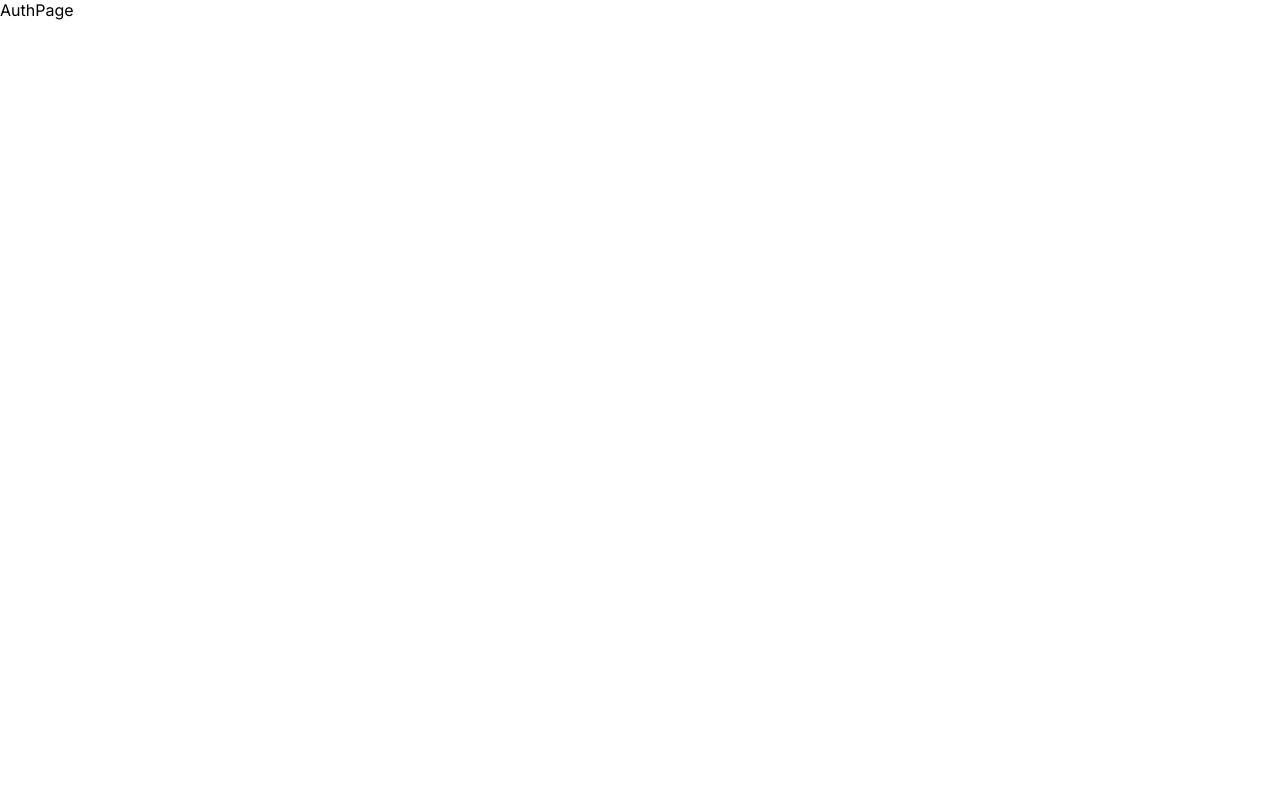
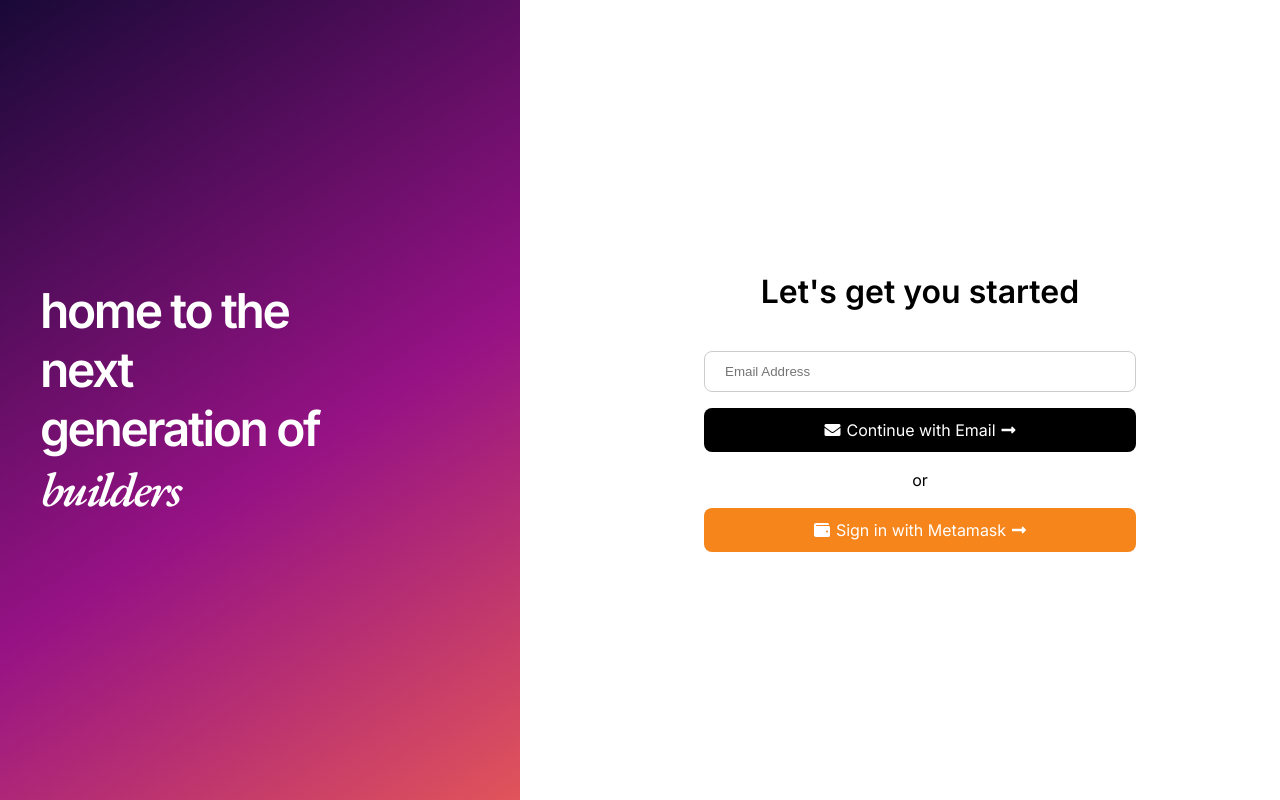
Before and after one commit to dhanmoni/buildspace-demo, a React (Vite) app in the folder client/: page /login in a window 1280 px wide. Built offline with nearby package versions, Linux system fonts and the light colour scheme.

Commit message:
one-click auth done

```diff
--- a/client/src/App.jsx
+++ b/client/src/App.jsx
@@ -1,6 +1,8 @@
 import { BrowserRouter, Routes, Route } from 'react-router-dom'
 import Landing from './pages/Landing'
 import AuthPage from './pages/AuthPage'
+import PrivateRoute from './components/PrivateRoute'
+import Home from './pages/Home'
 
 function App() {
   return (
@@ -15,6 +17,15 @@ function App() {
             path="/login"
             element={<AuthPage/>}
           />
+          <Route
+            exact
+            path="/home"
+            element={
+            <PrivateRoute>
+              <Home/>
+            </PrivateRoute>
+            }
+          />
         </Routes>
       </BrowserRouter>
   )
--- /dev/null
+++ b/client/src/components/PrivateRoute.js
@@ -0,0 +1,25 @@
+
+import { useEffect } from "react";
+import {  useNavigate } from "react-router-dom";
+
+function PrivateRoute({ children }) {
+
+    const navigate = useNavigate()
+    const jwt_token = localStorage.getItem('auth-token')
+    useEffect(()=> {
+        if (!jwt_token) {
+            console.log('returning...')
+            navigate('/');
+        }
+    }, [])
+
+    console.log({jwt_token})
+    if (!jwt_token) {
+        return null;
+    } else {
+        console.log('not returning...')
+        return children
+    }
+}
+
+export default PrivateRoute
--- a/client/src/pages/AuthPage.jsx
+++ b/client/src/pages/AuthPage.jsx
@@ -1,8 +1,100 @@
-import React from 'react'
+import React, {useState} from 'react';
+import {ethers} from 'ethers'
+import '../styles/AuthPage.css'
+import {provider, signer} from '../util/metamask'
+import { useNavigate } from 'react-router-dom';
+
+
+const {ethereum} = window
 
 function AuthPage() {
+
+  const navigate = useNavigate()
+
+  const handleAuthenticate = async ({publicKey,signature}) =>{
+    console.log('authenticating..', publicKey)
+		const res = await fetch(`http://localhost:5000/api/auth/`, {
+			body: JSON.stringify({ publicKey, signature }),
+			headers: {
+				'Content-Type': 'application/json',
+			},
+			method: 'POST',
+		})
+
+    return res.json()
+  }
+
+  const handleSignup = async (publicKey) =>{
+    console.log('signing up..', publicKey)
+		const res = await fetch(`http://localhost:5000/api/auth/register`, {
+			body: JSON.stringify({ publicKey }),
+			headers: {
+				'Content-Type': 'application/json',
+			},
+			method: 'POST',
+		})
+    return res.json();
+}
+
+  const handleSignMessage = async ({publicKey,nonce}) => {
+    console.log('signing msg..', publicKey, nonce)
+		try {
+			const signature = await signer.signMessage(`I am signing my one-time nonce: ${nonce}`);
+      console.log({publicKey, nonce, signature})
+			return { publicKey, signature };
+		} catch (err) {
+			throw new Error(
+				'You need to sign the message to be able to log in.'
+			);
+		}
+	};
+
+  const saveAndRedirect = (data)=> {
+    console.log({data})
+    localStorage.setItem("auth-token", data.token)
+    navigate('/home')
+  }
+
+  const handleMetamaskSign = async ()=> {
+    if(!ethereum) return alert('Please install metamask!');
+   // MetaMask requires requesting permission to connect users accounts
+   const accounts = await provider.send("eth_requestAccounts", []);
+
+    console.log({accounts})
+    if(!accounts.length){
+      return alert('No account found!')
+    }
+
+    fetch(`http://localhost:5000/api/auth/get-user/${accounts[0]}`)
+      .then((response) => response.json())
+      // If yes, retrieve it. If no, create it.
+      .then((user) => user ? user : handleSignup(accounts[0]))
+      // Popup MetaMask confirmation modal to sign message
+      .then(handleSignMessage)
+      // // Send signature to backend on the /auth route
+      .then(handleAuthenticate)
+      // // Pass accessToken back to parent component (to save it in localStorage)
+      .then(saveAndRedirect)
+      .catch((err) => {
+        console.log({err})
+      });
+
+
+
+}
   return (
-    <div>AuthPage</div>
+    <div id="auth-page">
+      <div id="left-panel">
+      <p>home to the next generation of <br/><span>builders</span></p>
+      </div>
+      <div id="auth-form">
+        <p>Let's get you started</p>
+        <input placeholder='Email Address'/>
+        <div id="email-btn">Continue with Email</div>
+        <span style={{margin:10}}>or</span>
+        <div id="metamask-btn" onClick={handleMetamaskSign}>Sign in with Metamask</div>
+      </div>
+    </div>
   )
 }
 
--- /dev/null
+++ b/client/src/pages/Home.jsx
@@ -0,0 +1,25 @@
+import React, { useEffect, useState } from 'react'
+import { useNavigate } from "react-router-dom";
+
+function Home() {
+  const navigate = useNavigate()
+  const [token, setToken] = useState("")
+    useEffect(()=> {
+        const token = localStorage.getItem('auth-token')
+        setToken(token)
+    }, [])
+
+    const handleSignout = ()=> {
+      localStorage.removeItem('auth-token')
+      navigate('/')
+    }
+  return (
+    <div>
+      <h5>Succesfully Signed In using Metamask! </h5>
+      <h6>JWT Token: {token}</h6>
+      <button onClick={handleSignout} >Sign Out</button>
+      </div>
+  )
+}
+
+export default Home
--- a/client/src/pages/Landing.jsx
+++ b/client/src/pages/Landing.jsx
@@ -7,7 +7,6 @@ function Landing() {
   return (
     <div id="landing">
       <div id="landing-container">
-
         <Navbar/>
         <HeroSection/>
       </div>
--- /dev/null
+++ b/client/src/styles/AuthPage.css
@@ -0,0 +1,102 @@
+#auth-page{
+    display: flex;
+    flex-direction: row;
+    align-items: center;
+    justify-content: space-between;
+    min-height: 100vh;
+}
+
+#left-panel, #auth-form{
+    display: flex;
+    flex-direction: column;
+    align-items: flex-start;
+    justify-content: center;
+    padding-left: 40px;
+}
+#left-panel {
+    width: 40%;
+    height:100vh;
+    font-size: 48px;
+    color: white;
+    text-align: start;
+    font-weight: 600;
+    letter-spacing: -.05em;
+    background: rgb(25,9,55);
+    background: linear-gradient(147deg, rgba(25,9,55,1) 0%, rgba(150,18,133,1) 57%, rgba(225,84,90,1) 100%);
+}
+#left-panel p{
+    width:60%
+}
+#left-panel span{
+    font-family:  'EB Garamond', serif;
+    font-weight: 600;
+    font-style: italic;
+}
+#auth-form{
+    width:60%;
+    align-items: center;
+}
+
+#auth-form p {
+    color: #000;
+    text-align: center;
+    font-weight: 600;
+    font-size: 32px;
+}
+
+
+#auth-form input {
+    width: 60%;
+    padding: 12px 20px;
+    margin: 8px 0;
+    border-radius: 8px;
+    display: inline-block;
+    border: 1px solid #ccc;
+    box-sizing: border-box;
+}
+
+#email-btn, #metamask-btn{
+    color: white;
+    padding: 12px 20px;
+    margin: 8px 0;
+    border-radius: 8px;
+    display: inline-block;
+    box-sizing: border-box;
+    width:60%;
+    text-align: center;
+}
+#email-btn:hover, #metamask-btn:hover{
+    cursor: pointer;
+}
+
+#email-btn::after, #metamask-btn::after{
+    content: '\f30b';
+    font-family: "Font Awesome 5 Free";
+    margin:0px 6px;
+    color:white;
+    font-weight: 900;
+}
+
+
+#email-btn::before{
+    content: '\f0e0';
+    font-family: "Font Awesome 5 Free";
+    margin:0px 6px;
+    color:white;
+    font-weight: 900;
+}
+
+#metamask-btn::before{
+    content: '\f555';
+    font-family: "Font Awesome 5 Free";
+    margin:0px 6px;
+    color:white;
+    font-weight: 900;
+}
+
+#email-btn{
+    background-color: #000;
+}
+#metamask-btn {
+    background-color: #F6851B;
+}
--- a/client/src/styles/HeroSection.css
+++ b/client/src/styles/HeroSection.css
@@ -4,7 +4,8 @@
     align-items: center;
     justify-content: center;
     width: 65%;
-    margin: 120px auto;
+    margin: 0 auto;
+    padding: 100px
 }
 
 #title{
--- /dev/null
+++ b/client/src/util/metamask.js
@@ -0,0 +1,17 @@
+import {ethers} from 'ethers';
+const {ethereum} = window;
+
+let provider;
+let signer
+
+if(!ethereum){
+    console.log('Please install metamask!');
+} else {
+    provider = new ethers.providers.Web3Provider(window.ethereum)
+    signer = provider.getSigner();
+}
+
+export {
+    provider,
+    signer
+}
```
Also changed, not shown: client/src/styles/Landing.css (line endings or trailing spaces), 1 other file (tests, documents, lock files or other folders).
